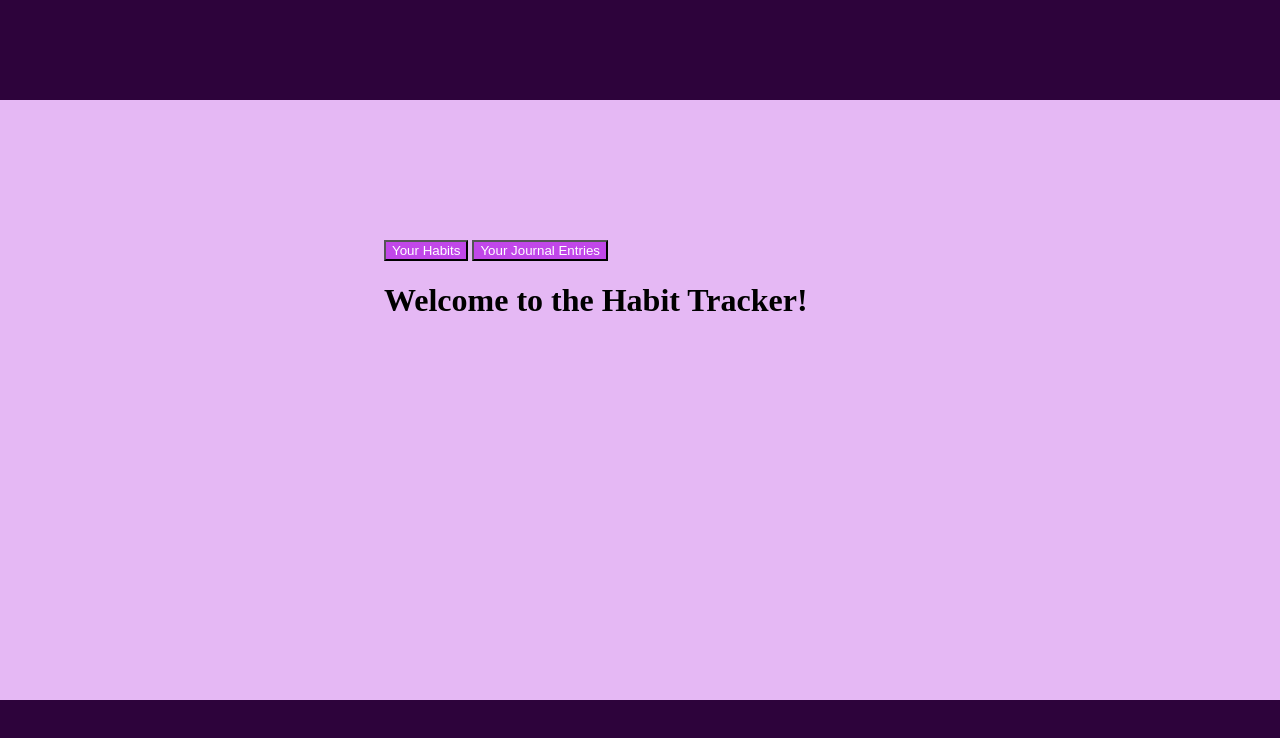
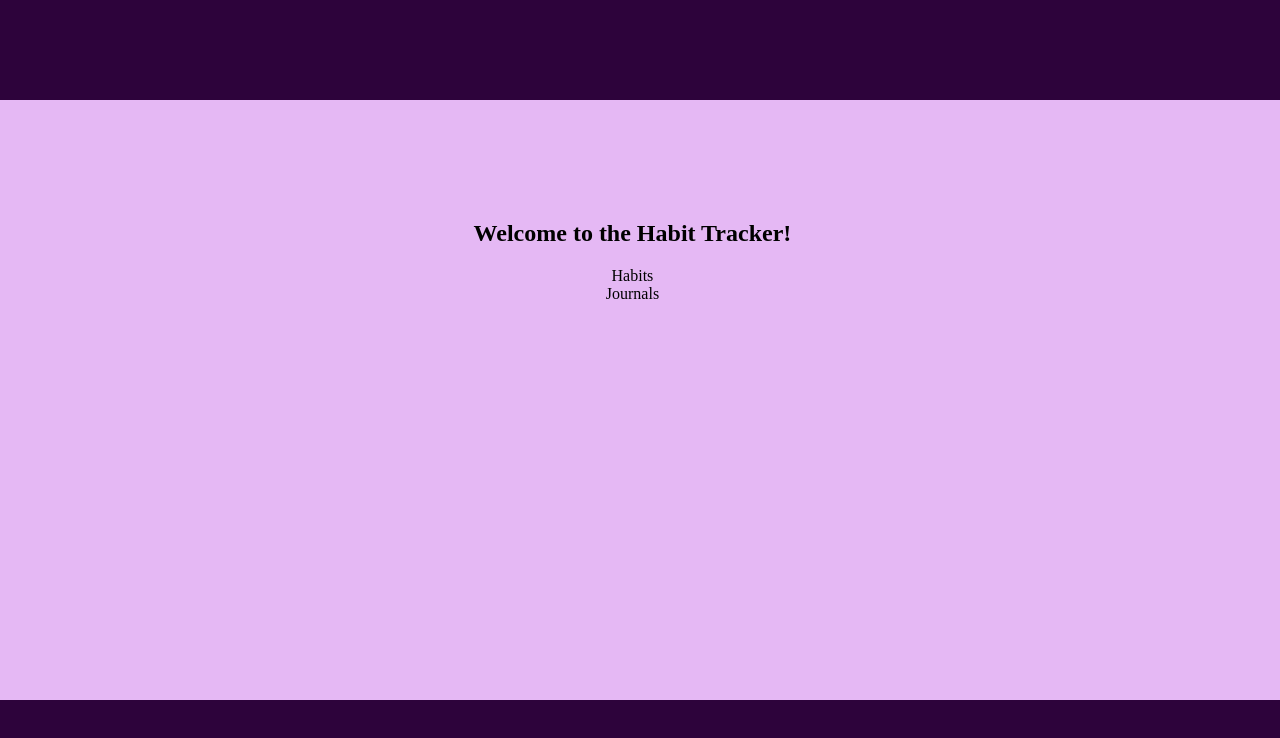
Before and after one commit to JoyUmoekpo/Habit-Spot-Capstone, a website: page public/index.html in a window 1280 px wide. Drawn offline with Linux system fonts and the light colour scheme.

Commit message:
Added styling and habit/journal containers

```diff
--- a/public/index.html
+++ b/public/index.html
@@ -9,16 +9,15 @@
 </head>
 <body>
    <div class="top t-b-color"></div>
-   <main>
-      <section>
-         <button><a href="/public/habit.html">Your Habits</a></button>
-         <button><a href="/public/journal.html">Your Journal Entries</a></button>
-      </section>
-
+   <section class="center">
       <header>
          <h1>Welcome to the Habit Tracker!</h1>
       </header>
-   </main>
+
+      <div id="habit-container">Habits</div>
+      <div id="journal-container">Journals</div>
+
+   </section>
    <div class="bottom t-b-color"></div>
    <script src="/public/main.js"></script>
 </body>
--- a/public/styles.css
+++ b/public/styles.css
@@ -14,10 +14,10 @@ button {
    background-color: #C147E9;
 }
 
-main {
+section {
    position: fixed;
-   top: 30%;
-   left: 30%;
+   top: 25%;
+   left: 37%;
 }
 
 .t-b-color {
@@ -27,9 +27,9 @@ main {
    height: 100px;
    left: 0px;
 }
-
 .center {
    text-align: center;
+   align-items: center;
 }
 
 .top {
```
Also changed, not shown: public/habit.html (+2 -2 lines), public/journal.html (+2 -2 lines).
